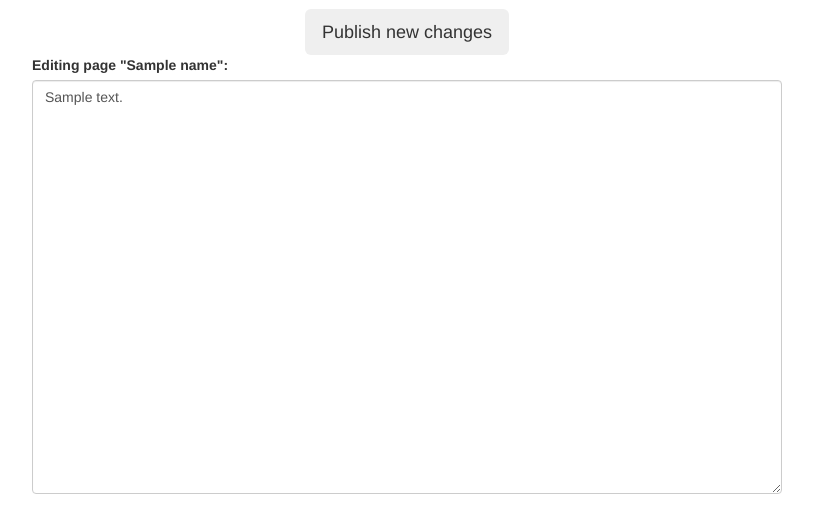
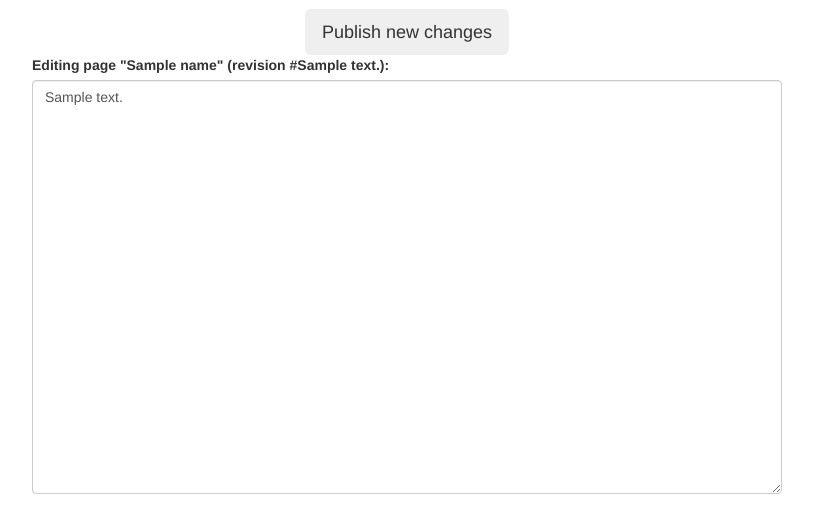
Before and after one commit to compsoc-edinburgh/betterinformatics-flask, a Flask app: template betterinformatics/templates/edit.html in a window 1280 px wide. Shown: the part 51-559 px from the top of the page, without its empty margins (233-1046 px from the left). Run offline with Flask 2, Linux system fonts and the light colour scheme; the template is opened without the code that fills it: most values are stand-ins (such as "Sample title", 1, 10 or a date in 2020); parts of the project's set-up code (start-up, migrations or seed data) failed here and were passed over; some libraries are stand-ins or nearby versions.

Commit message:
Show revision number in edit page

```diff
--- a/betterinformatics/bi.py
+++ b/betterinformatics/bi.py
@@ -74,16 +74,16 @@ class BI(object):
         p = self.pages[page]
         name = p.get_name()
         content = p.get_content()
-        revision = p.get_revision()
         return render_template("page.html", name=name, content=content,
-                               pages=self.page_names, revision=revision)
+                               pages=self.page_names)
 
     def edit_page(self, page):
         p = self.pages[page]
         name = p.get_name()
+        revision = p.get_revision()
         content = p.get_md()
         return render_template("edit.html", name=name, content=content,
-                               pages=self.page_names)
+                               pages=self.page_names, revision=revision)
 
     def publish_page(self, page):
         # get data
--- a/betterinformatics/page.py
+++ b/betterinformatics/page.py
@@ -7,9 +7,6 @@ import bleach
 from bleach_whitelist import markdown_tags, markdown_attrs, all_styles
 import yaml
 
-
-# data file needs to have:
-# revision: int
 
 class Page(object):
 
@@ -59,7 +56,6 @@ class Page(object):
         with open(stamp_path, "w+") as f:
             f.write(self.previous_md)
             print("Saved {}".format(stamp_path))
-            self.revision_num += 1
             self.revision_files.append(stamp_path)
 
         # update history file
@@ -73,6 +69,7 @@ class Page(object):
     def update_md(self, md):
         self.previous_md = self.md
         self.previous_content = self.content  # use if needed to show diff
+        self.revision_num += 1
         self.md = md
         self.content = self.read_md(self.md)
 
--- a/betterinformatics/templates/edit.html
+++ b/betterinformatics/templates/edit.html
@@ -56,7 +56,7 @@
                         <div class="md-input">
                             <form class="form" role="form">
                                 <div class="form-group">
-                                    <label for="comment">Editing page "{{name}}":</label>
+                                    <label for="comment">Editing page "{{name}}" (revision #{{revision}}):</label>
                                     <textarea class="form-control" rows="20"
                                               style="min-width: 100%" name="textarea">{{content}}</textarea>
                                 </div>
```
